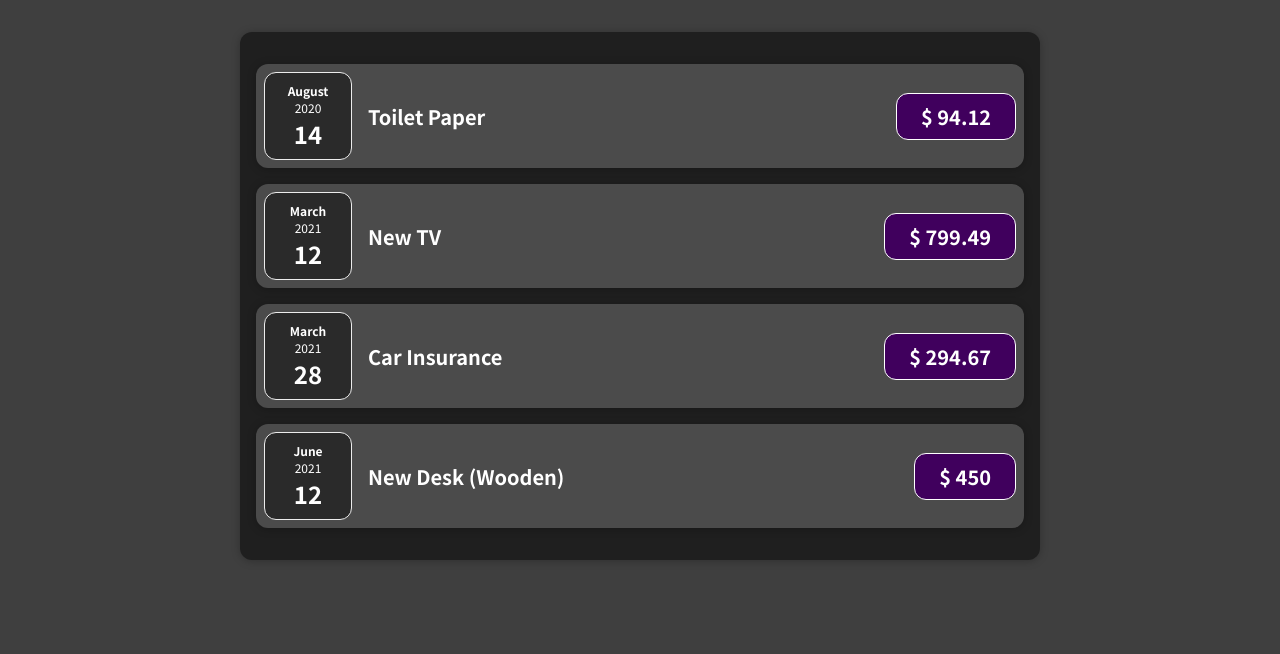
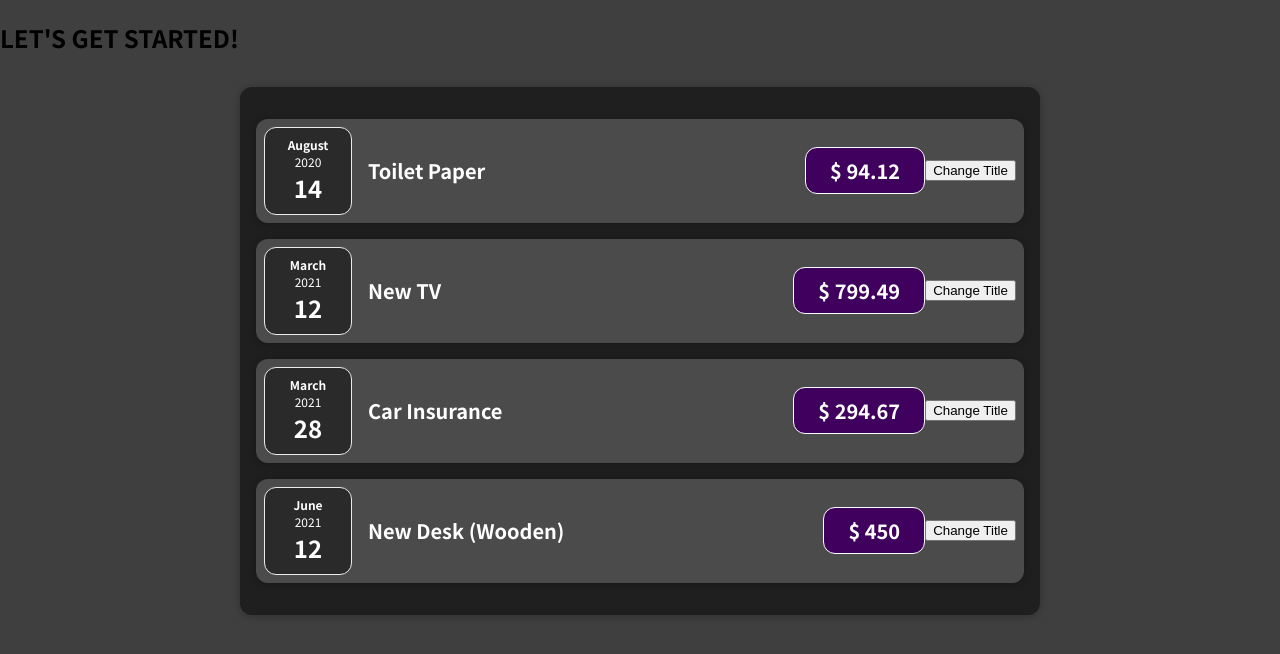
Before and after one commit to yurimnim/react-stutdy, a React (Create React App) app in the folder react-course-udemy/01-starting-setup/: page / in a window 1280 px wide. Shown: the top 654 px of the page. Built offline with nearby package versions, Linux system fonts and the light colour scheme.

Commit message:
State updated

```diff
--- a/react-course-udemy/01-starting-setup/src/App.js
+++ b/react-course-udemy/01-starting-setup/src/App.js
@@ -1,4 +1,4 @@
-import Expenses from './components/Expenses';
+import Expenses from './components/Expenses/Expenses';
 
 const App = () => {
   const expenses = [
@@ -25,6 +25,7 @@ const App = () => {
 
   return (
     <div>
+      <h2>LET'S GET STARTED!</h2>
       <Expenses items={expenses} />
     </div>
   );
--- a/react-course-udemy/01-starting-setup/src/components/ExpenseItem.jsx
+++ b/react-course-udemy/01-starting-setup/src/components/Expenses/ExpenseItem.jsx
@@ -1,18 +1,25 @@
-import React from 'react';
+import React, { useState } from 'react';
 import './ExpenseItem.css';
 import ExpenseDate from './ExpenseDate';
-import Card from './Card';
+import Card from '../UI/Card';
 
 const ExpenseItem = (props) => {
+  const [title, setTitle] = useState(props.title);
+
+  const clickHandler = () => {
+    setTitle('hahaha');
+  };
+
   return (
     <Card className='expense-item'>
       <div>
         <ExpenseDate date={props.date} />
       </div>
       <div className='expense-item__description'>
-        <h2>{props.title}</h2>
+        <h2>{title}</h2>
         <div className='expense-item__price'>$ {props.amount}</div>
       </div>
+      <button onClick={clickHandler}>Change Title</button>
     </Card>
   );
 };
--- a/react-course-udemy/01-starting-setup/src/components/Expenses.jsx
+++ b/react-course-udemy/01-starting-setup/src/components/Expenses/Expenses.jsx
@@ -1,7 +1,7 @@
 import React from 'react';
 import ExpenseItem from './ExpenseItem';
 import './Expenses.css';
-import Card from './Card';
+import Card from '../UI/Card';
 
 const Expenses = (props) => {
   return (
--- a/react-course-udemy/01-starting-setup/src/components/Card.jsx
+++ b/react-course-udemy/01-starting-setup/src/components/UI/Card.jsx
@@ -1,5 +1,5 @@
 import React from 'react';
-import './Card.css';
+import '../UI/Card.css';
 
 const Card = (props) => {
   const classes = 'card ' + props.className;
```
Also changed, not shown: react-course-udemy/01-starting-setup/src/components/Expenses/ExpenseDate.css (renamed from react-course-udemy/01-starting-setup/src/components/ExpenseDate.css), react-course-udemy/01-starting-setup/src/components/Expenses/ExpenseDate.jsx (renamed from react-course-udemy/01-starting-setup/src/components/ExpenseDate.jsx), react-course-udemy/01-starting-setup/src/components/Expenses/ExpenseItem.css (renamed from react-course-udemy/01-starting-setup/src/components/ExpenseItem.css), react-course-udemy/01-starting-setup/src/components/Expenses/Expenses.css (renamed from react-course-udemy/01-starting-setup/src/components/Expenses.css), react-course-udemy/01-starting-setup/src/components/UI/Card.css (renamed from react-course-udemy/01-starting-setup/src/components/Card.css), 1 other file (tests, documents, lock files or other folders).
